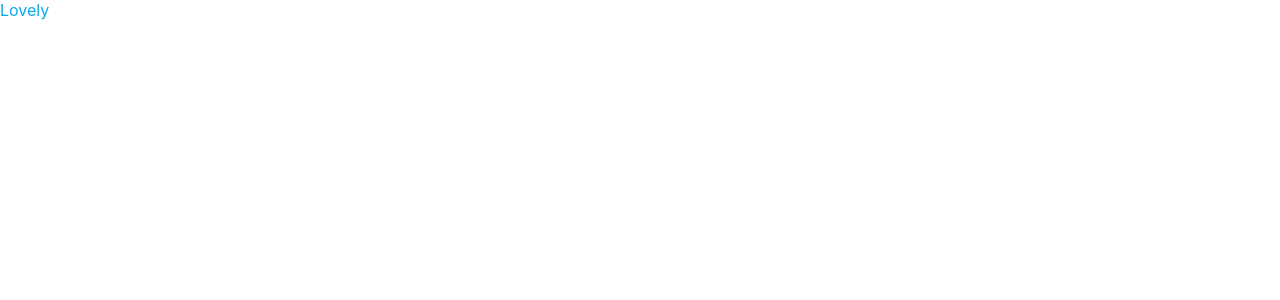
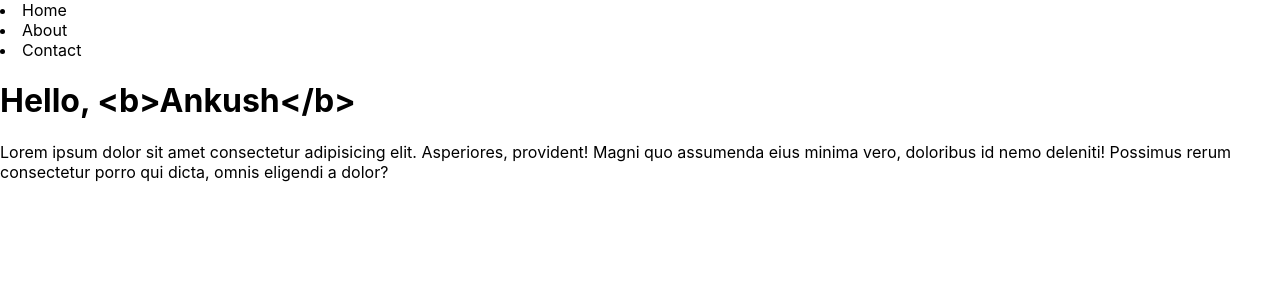
Before and after one commit to ankushmallick1100/ReactTextUtils, a React (Create React App) app: page / in a window 1280 px wide. Shown: the top 300 px of the page. Built offline with nearby package versions, Linux system fonts and the light colour scheme.

Commit message:
Changes Updated - 4

```diff
--- a/src/App.js
+++ b/src/App.js
@@ -1,9 +1,24 @@
-import './App.css';
+import "./App.css";
 
+let name = "<b>Ankush</b>"
 function App() {
-  return (<>
-    <div className="blank">Lovely</div>
-  </>
+  return (
+    <>
+      <nav>
+        <li>Home</li>
+        <li>About</li>
+        <li>Contact</li>
+      </nav>
+      <div className="container">
+        <h1>Hello, {name}</h1>
+        <p>
+          Lorem ipsum dolor sit amet consectetur adipisicing elit. Asperiores,
+          provident! Magni quo assumenda eius minima vero, doloribus id nemo
+          deleniti! Possimus rerum consectetur porro qui dicta, omnis eligendi a
+          dolor?
+        </p>
+      </div>
+    </>
   );
 }
 
```
